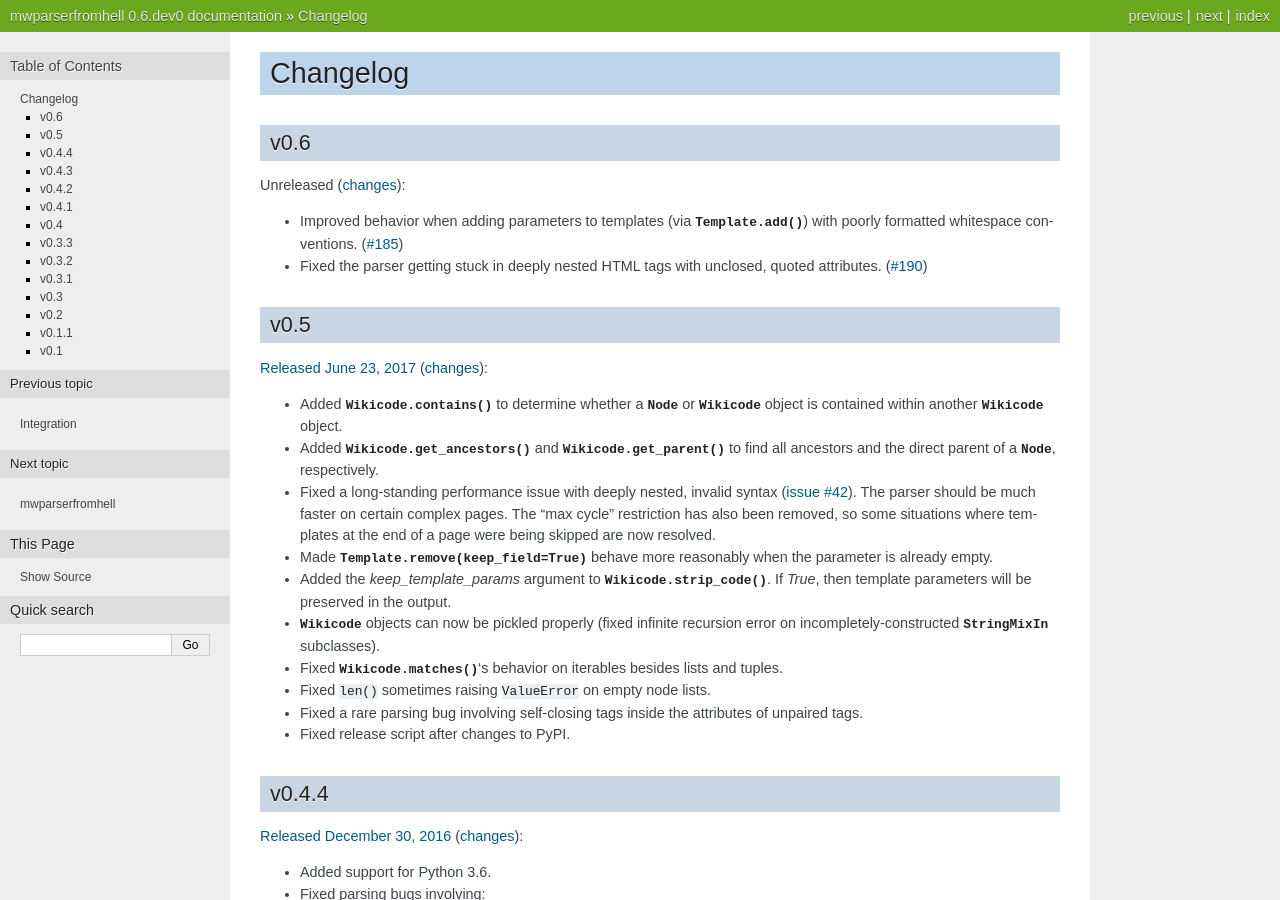
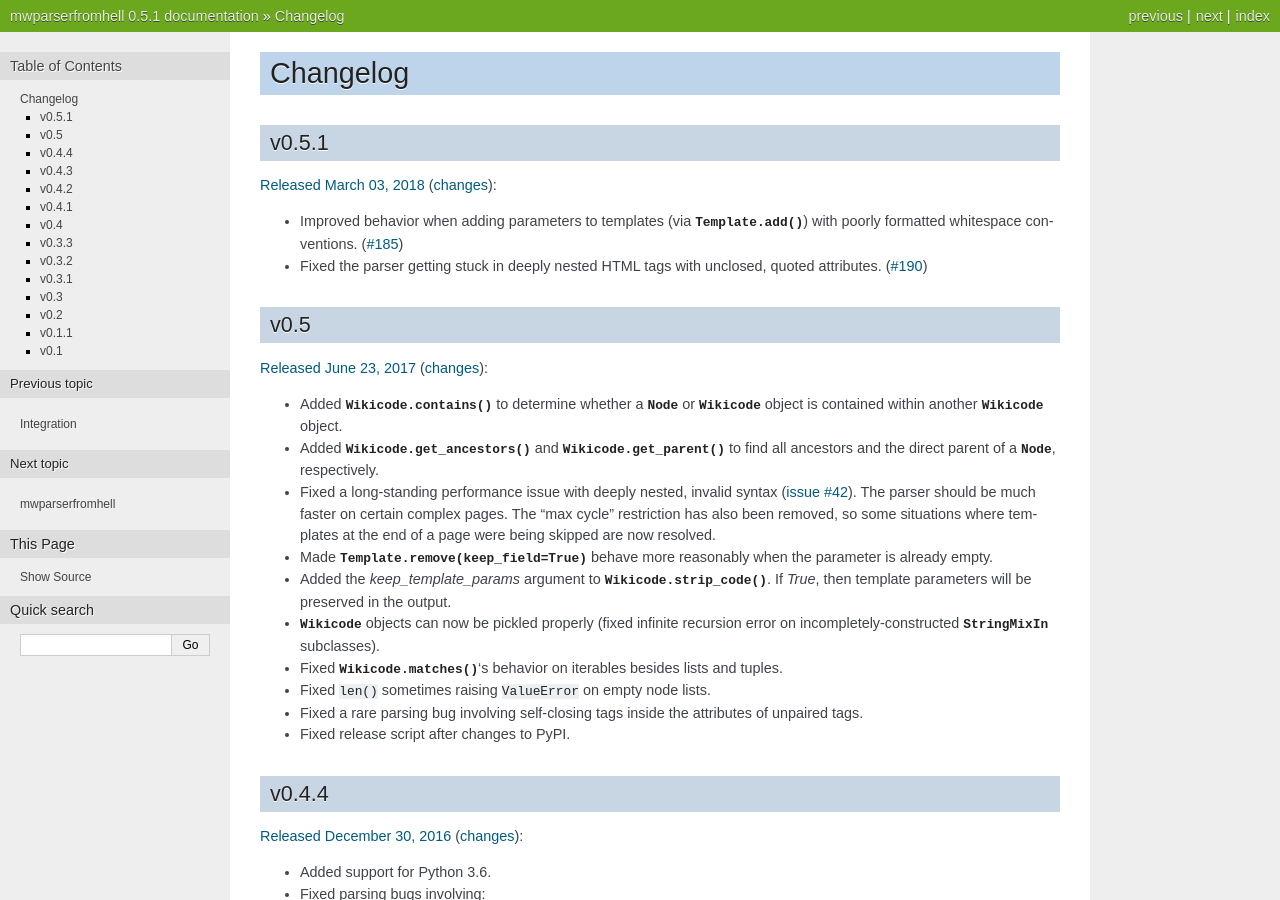
Before and after one commit to earwig/mwparserfromhell, a Sphinx documentation site: the page built from docs/changelog.rst, in a window 1280 px wide and 900 px high. Built offline with Sphinx 7.4.7, drawn with Linux system fonts in a browser that asks for light colours; some of the changed text lies outside the part shown.

Commit message:
release/0.5.1

```diff
--- a/appveyor.yml
+++ b/appveyor.yml
@@ -1,6 +1,6 @@
 # This config file is used by appveyor.com to build Windows release binaries
 
-version: 0.6.dev0-b{build}
+version: 0.5.1-b{build}
 
 branches:
   only:
--- a/docs/changelog.rst
+++ b/docs/changelog.rst
@@ -1,11 +1,11 @@
 Changelog
 =========
 
-v0.6
-----
+v0.5.1
+------
 
-Unreleased
-(`changes <https://github.com/earwig/mwparserfromhell/compare/v0.5...develop>`__):
+`Released March 03, 2018 <https://github.com/earwig/mwparserfromhell/tree/v0.5.1>`_
+(`changes <https://github.com/earwig/mwparserfromhell/compare/v0.5...v0.5.1>`__):
 
 - Improved behavior when adding parameters to templates (via
   :meth:`.Template.add`) with poorly formatted whitespace conventions.
--- a/mwparserfromhell/__init__.py
+++ b/mwparserfromhell/__init__.py
@@ -29,7 +29,7 @@
 __author__ = "Ben Kurtovic"
 __copyright__ = "Copyright (C) 2012-2018 Ben Kurtovic"
 __license__ = "MIT License"
-__version__ = "0.6.dev0"
+__version__ = "0.5.1"
 __email__ = "ben.kurtovic@gmail.com"
 
 from . import (compat, definitions, nodes, parser, smart_list, string_mixin,
```
Also changed, not shown: 1 other file.
